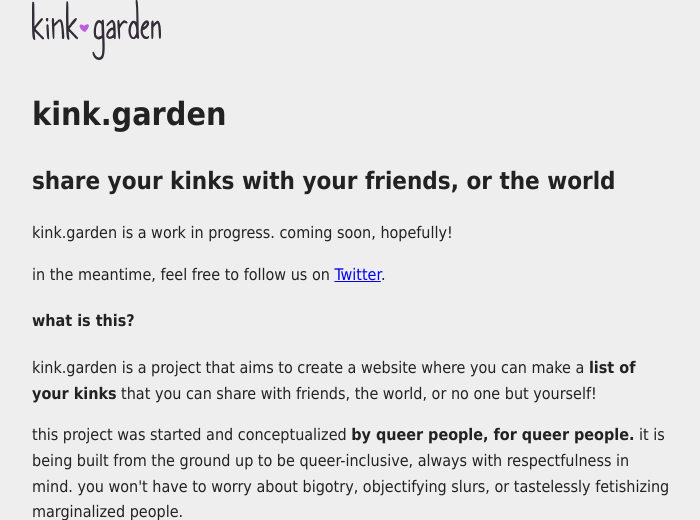
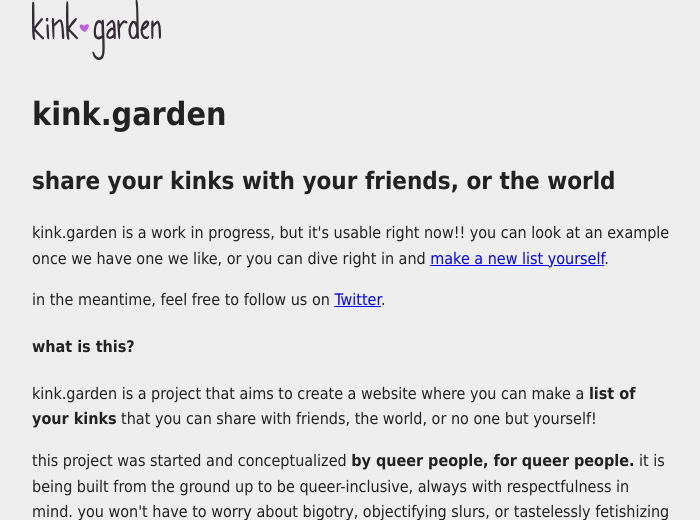
Before and after one commit to kinkgarden/kinkgarden, a Django app: page / in a window 1280 px wide. Shown: the top 520 px of the page, without its empty margins (288-988 px from the left). Run offline with Django 3.2, Linux system fonts and the light colour scheme; data that the repository does not hold is empty.

Commit message:
add link to new list page at index

```diff
--- a/base/templates/base/index.html
+++ b/base/templates/base/index.html
@@ -18,7 +18,8 @@
 {% block content %}
     <h1>kink.garden</h1>
     <h2>share your kinks with your friends, or the world</h2>
-    <p>kink.garden is a work in progress. coming soon, hopefully!
+    <p>kink.garden is a work in progress, but it's usable right now!!
+        you can look at an example once we have one we like, or you can dive right in and <a href="{% url 'kinks:kink_list_new' %}">make a new list yourself</a>.
         {% if kink_count > 0 %}
             we have {{ kink_count }} kink{{ kink_count | pluralize }} in our database right now.
         {% endif %}
```
